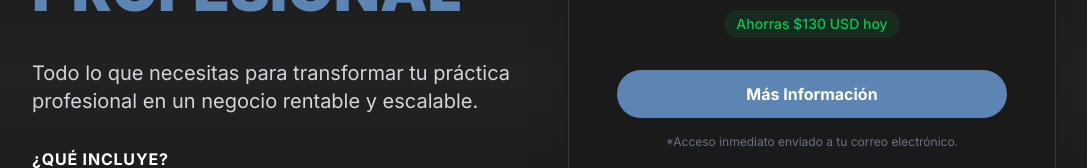
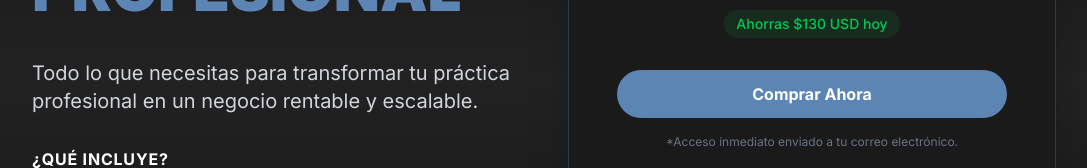
Before and after one commit to Kin9Zeus/UVAWebDL, a Next.js app: page /cursos/abriendo-oficina-arquitectura in a window 1280 px wide. Shown: the part 4157-4325 px from the top of the page, without its empty margins (96-1183 px from the left). Built offline with nearby package versions, Linux system fonts and the light colour scheme; no server answers.

Commit message:
Botones de compra actualizados a Whatsapp y filtros eliminados

```diff
--- a/src/app/cursos/page.tsx
+++ b/src/app/cursos/page.tsx
@@ -22,17 +22,11 @@ export default function CursosPage() {
       <div className="mx-auto max-w-7xl px-4 sm:px-6 lg:px-8 py-12">
         <h1 className="text-2xl sm:text-3xl font-semibold text-[var(--color-tertiary)]">Cursos y diplomados UVA</h1>
         <p className="mt-2 text-neutral-600 max-w-2xl">
-          Explora cursos profesionales de arquitectura. Usa el buscador y filtros para encontrar el contenido ideal.
+          Explora cursos profesionales de arquitectura. Usa el buscador para encontrar el contenido ideal.
         </p>
 
         <div className="mt-8 flex flex-col gap-4 sm:flex-row sm:items-center sm:justify-between">
           <input value={query} onChange={(e) => setQuery(e.target.value)} placeholder="Buscar cursos..." className="w-full sm:w-80 rounded border border-neutral-300 px-3 py-2" />
-          <div className="flex flex-wrap gap-2 text-sm">
-            <button className="rounded-full border border-neutral-300 px-3 py-2">Todos</button>
-            <button className="rounded-full border border-neutral-300 px-3 py-2">Arquitectura</button>
-            <button className="rounded-full border border-neutral-300 px-3 py-2">Diseño</button>
-            <button className="rounded-full border border-neutral-300 px-3 py-2">Urbanismo</button>
-          </div>
         </div>
 
         <div className="mt-8 grid gap-6 sm:grid-cols-2 lg:grid-cols-3 xl:grid-cols-4">
--- a/src/components/landing-page-cad-feed-client.tsx
+++ b/src/components/landing-page-cad-feed-client.tsx
@@ -171,12 +171,12 @@ export default function LandingPageCadFeedClient({ course }: Props) {
              {/* Metallic Shine Effect */}
              <div className="absolute top-0 left-0 right-0 h-1 bg-gradient-to-r from-transparent via-[#fff] to-transparent opacity-50"></div>
 
-             <div className="absolute top-8 right-8 rotate-12 bg-gradient-to-r from-[#fa9b18] to-[#c06b00] text-white text-sm font-bold px-4 py-1 rounded shadow-lg">
+             <div className="absolute top-8 right-8 rotate-12 bg-gradient-to-r from-[#fa9b18] to-[#c06b00] text-white text-sm font-bold px-4 py-1 rounded shadow-lg hidden md:block">
                -53% OFF
              </div>
 
              <h2 className="text-3xl md:text-5xl font-black mb-2">OBTÉN TU COPIA HOY</h2>
-             <p className="text-gray-400 mb-8">Acceso inmediato a la guía + curso</p>
+             <p className="text-gray-400 mb-8">Acceso innmediato al archivo PDF o libro físico!</p>
 
              <div className="space-y-2 mb-8">
                <p className="text-gray-500 text-xl line-through">Precio Regular: $85 USD</p>
@@ -197,7 +197,7 @@ export default function LandingPageCadFeedClient({ course }: Props) {
                     rel="noopener noreferrer"
                     className="block mt-4 w-full rounded-full bg-[#fa9b18] px-5 py-3 text-white font-bold text-center hover:bg-[#d67e05] transition-colors"
                   >
-                    COMPRAR AHORA
+                    Comprar Ahora
                   </a>
                ) : (
                  <a
--- a/src/components/landing-page-d5-client.tsx
+++ b/src/components/landing-page-d5-client.tsx
@@ -291,7 +291,7 @@ export default function LandingPageD5Client({ course }: Props) {
                     rel="noopener noreferrer"
                     className="block mt-4 w-full rounded-full bg-[#5E24C8] px-5 py-3 text-white font-bold text-center hover:bg-[#4c1da3] transition-colors"
                   >
-                    COMPRAR AHORA
+                    Comprar Ahora
                   </a>
                ) : (
                  <a
--- a/src/components/landing-page-libro-client.tsx
+++ b/src/components/landing-page-libro-client.tsx
@@ -169,12 +169,12 @@ export default function LandingPageLibroClient({ course }: Props) {
              {/* Metallic Shine Effect */}
              <div className="absolute top-0 left-0 right-0 h-1 bg-gradient-to-r from-transparent via-[#fff] to-transparent opacity-50"></div>
 
-             <div className="absolute top-8 right-8 rotate-12 bg-gradient-to-r from-[#f24ac5] to-[#c0399b] text-white text-sm font-bold px-4 py-1 rounded shadow-lg">
+             <div className="absolute top-8 right-8 rotate-12 bg-gradient-to-r from-[#f24ac5] to-[#c0399b] text-white text-sm font-bold px-4 py-1 rounded shadow-lg hidden md:block">
                -53% OFF
              </div>
 
              <h2 className="text-3xl md:text-5xl font-black mb-2">OBTÉN TU COPIA HOY</h2>
-             <p className="text-gray-400 mb-8">Acceso inmediato al archivo PDF completo</p>
+             <p className="text-gray-400 mb-8">Acceso inmediato al archivo PDF o libro físico!</p>
 
              <div className="space-y-2 mb-8">
                <p className="text-gray-500 text-xl line-through">Precio Regular: $85 USD</p>
@@ -195,7 +195,7 @@ export default function LandingPageLibroClient({ course }: Props) {
                     rel="noopener noreferrer"
                     className="block mt-4 w-full rounded-full bg-[#f24ac5] px-5 py-3 text-white font-bold text-center hover:bg-[#d13ba8] transition-colors"
                   >
-                    COMPRAR AHORA
+                    Comprar Ahora
                   </a>
                ) : (
                  <a
--- a/src/components/landing-page-oficina-client.tsx
+++ b/src/components/landing-page-oficina-client.tsx
@@ -292,7 +292,7 @@ export default function LandingPageOficinaClient({ course }: Props) {
                     rel="noopener noreferrer"
                     className="block mt-4 w-full rounded-full bg-[#5d85b4] px-5 py-3 text-white font-bold text-center hover:bg-[#4a6d94] transition-colors"
                   >
-                    COMPRAR AHORA
+                    Comprar Ahora
                   </a>
                ) : (
                  <a
--- a/src/components/landing-page-redes-client.tsx
+++ b/src/components/landing-page-redes-client.tsx
@@ -291,7 +291,7 @@ export default function LandingPageRedesClient({ course }: Props) {
                     rel="noopener noreferrer"
                     className="block mt-4 w-full rounded-full bg-[#7791ff] px-5 py-3 text-white font-bold text-center hover:bg-[#5a75e6] transition-colors"
                   >
-                    COMPRAR AHORA
+                    Comprar Ahora
                   </a>
                ) : (
                  <a
--- a/src/lib/data/courses.ts
+++ b/src/lib/data/courses.ts
@@ -29,7 +29,7 @@ export const courses: Course[] = [
     title: "Diplomado en Gerencia de Proyectos, Costos y Presupuestos",
     description: "Domina la gestión integral de obras: planificación, costos, contratación y cierre financiero.",
     price: 150,
-    hotmartLink: "https://pay.hotmart.com/M103088444X",
+    hotmartLink: "https://wa.link/i7yx5y",
     rating: 5,
     cover: "/Gerenciadeproyectos.jpg",
     category: "gestión",
@@ -112,6 +112,7 @@ export const courses: Course[] = [
     title: "VENDIENDO ARQUITECTURA DE 0 A 100",
     description: "De arquitecto técnico a profesional rentable. Estrategias y métodos para vender y realizar mejor tus proyectos. Libro digital de 115 páginas.",
     price: 40,
+    hotmartLink: "https://wa.link/jm6flq",
     rating: 5,
     cover: "/Humanizar/Vendiendo_Arquitectura_de_0_a_100.PNG",
     category: "gestión",
@@ -142,6 +143,7 @@ export const courses: Course[] = [
     title: "DEL CAD AL FEED",
     description: "Guía digital práctica que te enseña cómo pasar del diseño al contenido y del contenido a las ventas.",
     price: 40,
+    hotmartLink: "https://wa.link/21my6s",
     rating: 5,
     cover: "/Humanizar/del_cad_al_feed.png",
     category: "gestión",
@@ -170,6 +172,7 @@ export const courses: Course[] = [
     title: "Diplomado en D5 Render",
     description: "Curso intensivo de renderizado arquitectónico. Domina la iluminación, materiales PBR, integración con IA y postproducción.",
     price: 150,
+    hotmartLink: "https://wa.link/g5i2ju",
     rating: 5,
     cover: "/D5size.jpg",
     category: "urbanismo",
@@ -229,6 +232,7 @@ export const courses: Course[] = [
     title: "Diplomado en Redes Sociales, Creación de Contenido e Inteligencia Artificial",
     description: "Gana clientes, crece en seguidores y viraliza tu empresa. Aprende a crear contenido estratégico, dominar el algoritmo y vender servicios de arquitectura.",
     price: 150,
+    hotmartLink: "https://wa.link/iafcnd",
     rating: 5,
     cover: "/RedesSociales.jpg",
     category: "visualización",
@@ -292,6 +296,7 @@ export const courses: Course[] = [
     title: "Abriendo tu oficina de Arquitectura en 10 días",
     description: "Mentoría grupal diseñada para arquitectos que quieren abrir su estudio de forma estructurada, acompañada y con visión empresarial.",
     price: 150,
+    hotmartLink: "https://wa.link/ba1roh",
     rating: 5,
     cover: "/Humanizar/abriendo_oficina.jpeg",
     category: "gestión",
```
